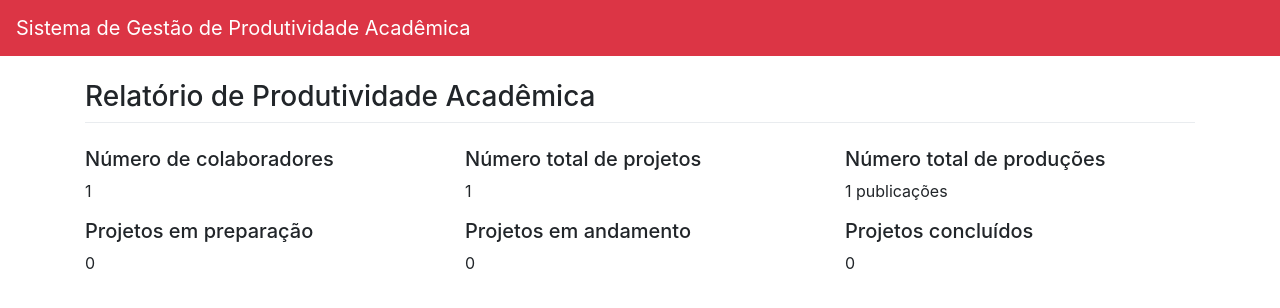
After one commit to kevinwsbr/p3_0x003, a PHP site: page /relatorio-de-produtividade.php in a window 1280 px wide. The commit adds this page. Shown: the top 308 px of the page. Run offline with PHP 8.4, Linux system fonts and the light colour scheme; tables that the repository leaves empty or names only in its code hold one stand-in row (values such as "Sample post").

Commit message:
Productivity report

```diff
--- a/src/configs/Collaborator.php
+++ b/src/configs/Collaborator.php
@@ -77,6 +77,16 @@ class Collaborator {
         return $db->fetchAll(PDO::FETCH_ASSOC);
     }
 
+    public function getNumberOfCollaborators()
+    {
+        $sql='SELECT * FROM `collaborators`;';
+
+        $db=$this->db->prepare($sql);
+        $db->execute();
+
+        return $db->rowCount();
+    }
+
     public function getCollaboratorsExcept($collaboratorID)
     {
         $sql='SELECT * FROM `collaborators` WHERE `ID` != :collaboratorID;';
--- a/src/configs/Project.php
+++ b/src/configs/Project.php
@@ -124,6 +124,27 @@ class Project {
         return $db->rowCount();
     }
 
+    public function getNumberOfProjects() {
+        $sql = 'SELECT * from `projects`;';
+
+        $db=$this->db->prepare($sql);
+        $db->execute();
+
+        return $db->rowCount();
+    }
+
+    public function getNumberOfSpecificProjects($status) {
+        $sql = 'SELECT * from `projects` WHERE `status` = :status;';
+
+        $db=$this->db->prepare($sql);
+
+        $db->bindValue(':status', $status, PDO::PARAM_STR);
+
+        $db->execute();
+
+        return $db->rowCount();
+    }
+
     public function completeProject() {
         if ($_SERVER['REQUEST_METHOD']=='GET') {
             if($this->getNumberOfPublications($_GET['id']) > 0) {
--- a/src/configs/Publication.php
+++ b/src/configs/Publication.php
@@ -55,35 +55,14 @@ class Publication {
         return $db->fetchAll(PDO::FETCH_ASSOC);
     }
 
-    /*public function getProject() {
-        if ($_SERVER['REQUEST_METHOD']=='GET') {
-            $sql='SELECT * FROM `projects` WHERE `ID` = :ID ;';
-
-            $db=$this->db->prepare($sql);
-            $db->bindValue(':ID', $_GET['id'], PDO::PARAM_STR);
-            $db->execute();
-
-            $this->setData($db->fetch(PDO::FETCH_ASSOC));
-        }
-    }
-
-    public function getInPreparationProjects() {
-        $sql = 'SELECT * from `projects` WHERE `status` = "in_preparation";';
+    public function getNumberOfPublications() {
+        $sql = 'SELECT * from `publications`;';
 
         $db=$this->db->prepare($sql);
         $db->execute();
 
-        return $db->fetchAll(PDO::FETCH_ASSOC);
+        return $db->rowCount();
     }
-
-    public function getInProgressProjects() {
-        $sql = 'SELECT * from `projects` WHERE `status` = "in_progress";';
-
-        $db=$this->db->prepare($sql);
-        $db->execute();
-
-        return $db->fetchAll(PDO::FETCH_ASSOC);
-    }*/
 
     public function insertAuthors ($idPublication, $idAuthor) {
          $sql='INSERT INTO `publications_and_collaborators` (`id_publication`, `id_collaborator`) VALUES (:idPublication, :idCollaborator);';
--- /dev/null
+++ b/src/relatorio-de-produtividade.php
@@ -0,0 +1,73 @@
+<?php
+
+require_once 'configs/Database.php';
+require_once 'configs/Collaborator.php';
+require_once 'configs/Project.php';
+require_once 'configs/Publication.php';
+
+$conn = new Database();
+$collaborator = new Collaborator($conn->db);
+$project = new Project($conn->db);
+$publication = new Publication($conn->db);
+
+$collaboratorsNumber = $collaborator->getNumberOfCollaborators();
+$projectsNumber = $project->getNumberOfProjects();
+$completedProjectsNumber = $project->getNumberOfSpecificProjects("completed");
+$inProgressProjectsNumber = $project->getNumberOfSpecificProjects("in_progress");
+$inPreparationProjectsNumber = $project->getNumberOfSpecificProjects("in_preparation");
+$publicationsNumber = $publication->getNumberOfPublications();
+?>
+
+<!DOCTYPE html>
+<html lang="pt-BR">
+  <head>
+    <meta charset="utf-8" />
+    <meta
+      name="viewport"
+      content="width=device-width, initial-scale=1, shrink-to-fit=no"
+    />
+    <link rel="stylesheet" href="assets/css/bootstrap.min.css" />
+    <title>Relatório de Produtividade | SGPA</title>
+  </head>
+
+  <body>
+    <?php require 'components/header.php'; ?>
+    <div class="container">
+      <div class="row">
+        <div class="col">
+          <h3>Relatório de Produtividade Acadêmica</h3>
+          <div class="dropdown-divider mb-4"></div>
+        </div>
+      </div>
+      <div class="row">
+        <div class="col">
+          <h5>Número de colaboradores</h5>
+          <p><?=$collaboratorsNumber?></p>
+        </div>
+        <div class="col">
+          <h5>Número total de projetos</h5>
+          <p><?=$projectsNumber?></p>
+        </div>
+        <div class="col">
+          <h5>Número total de produções</h5>
+          <p><?=$collaboratorsNumber.' publicações'?></p>
+        </div>
+      </div>
+      <div class="row">
+        <div class="col">
+          <h5>Projetos em preparação</h5>
+          <p><?=$inPreparationProjectsNumber?></p>
+        </div>
+        <div class="col">
+          <h5>Projetos em andamento</h5>
+          <p><?=$inProgressProjectsNumber?></p>
+        </div>
+        <div class="col">
+          <h5>Projetos concluídos</h5>
+          <p><?=$completedProjectsNumber?></p>
+        </div>
+      </div>
+    </div>
+    <script src="assets/js/bootstrap.min.js"></script>
+  </body>
+</html>
```
